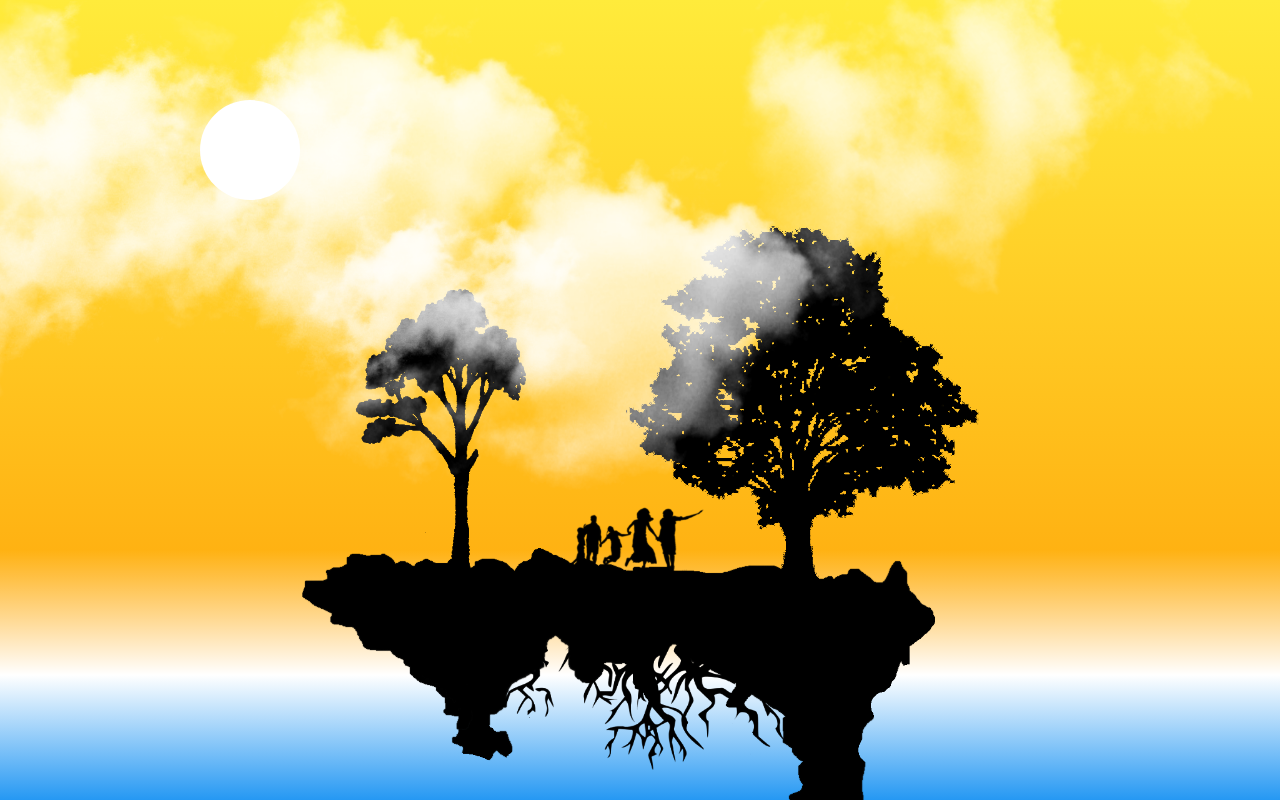
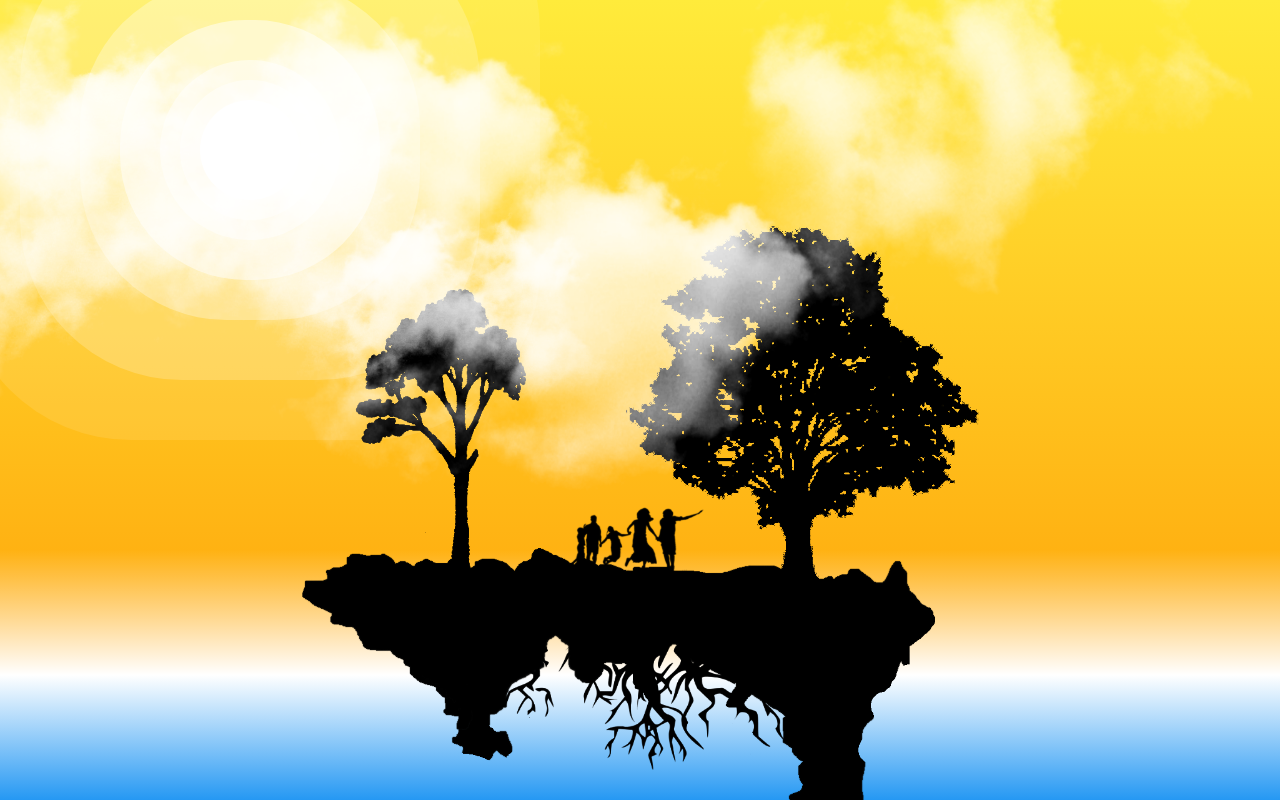
Before and after one commit to TaeMin-98/Day-Night, a plain HTML site: page index.html in a window 1280 px wide. Both pictures are taken after a click on the element 450 px from the left and 150 px from the top of the page. Drawn offline with Linux system fonts and the light colour scheme.

Commit message:
Update style.css

```diff
--- a/style.css
+++ b/style.css
@@ -53,8 +53,8 @@
               0 0 0 40px rgba(255,255,255,0.5),
               0 0 0 80px rgba(255,255,255,0.5),
               0 0 0 120px rgba(255,255,255,0.3),
-              0 0 0 240px rgba(255,255,255,0.2),
-              0 0 0 300px rgba(255,255,255,0.1),;
+              0 0 0 180px rgba(255,255,255,0.2),
+              0 0 0 240px rgba(255,255,255,0.1);
 }
 .moon::after   /*초승달*/
 {
```
